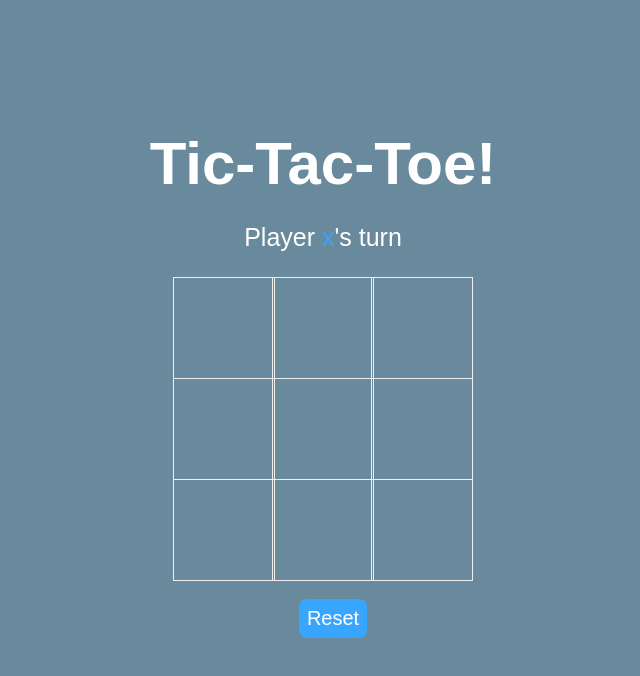
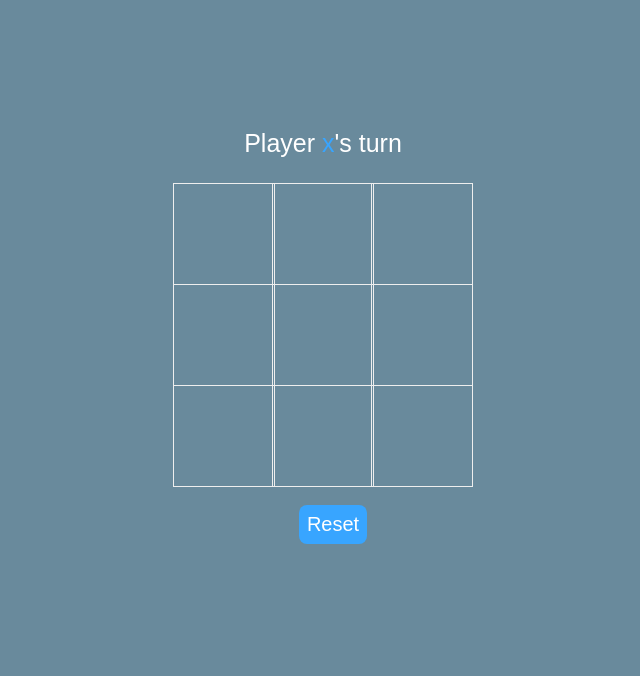
Before and after one commit to Kennyi00/Project_1, a plain HTML site: page TIC-TAC-TOE/index.html in a window 1280 px wide. Shown: the whole page, without its empty margins (317-957 px from the left). Drawn offline with Linux system fonts and the light colour scheme.

Commit message:
Updated  some HTML

```diff
--- a/TIC-TAC-TOE/index.html
+++ b/TIC-TAC-TOE/index.html
@@ -10,7 +10,7 @@
      <body>
      <main class = "background">
          <section class="title">
-            <h1>Tic-Tac-Toe!</h1>
+            <h1></h1>
          </section>
          <section class="display">
             Player <span class="display-player playerX">x</span>'s turn</span>
@@ -29,6 +29,7 @@
          <section class="display announcer hide"></section>
          <section class="controls">
             <button id="reset">Reset</button>
+            <div id="status-message"></div>
          </section>
       </main>
    </body>
```
Lines whose indentation alone changed are shown as unchanged.
